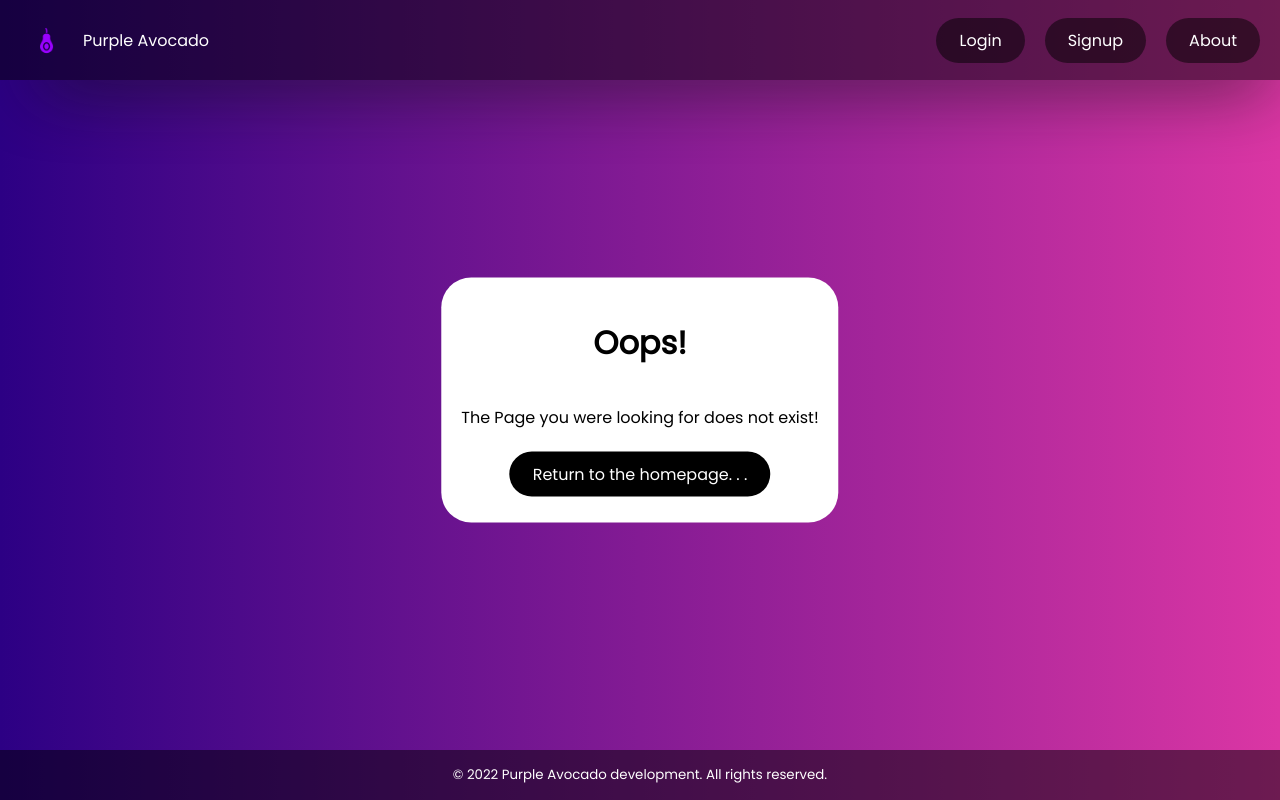
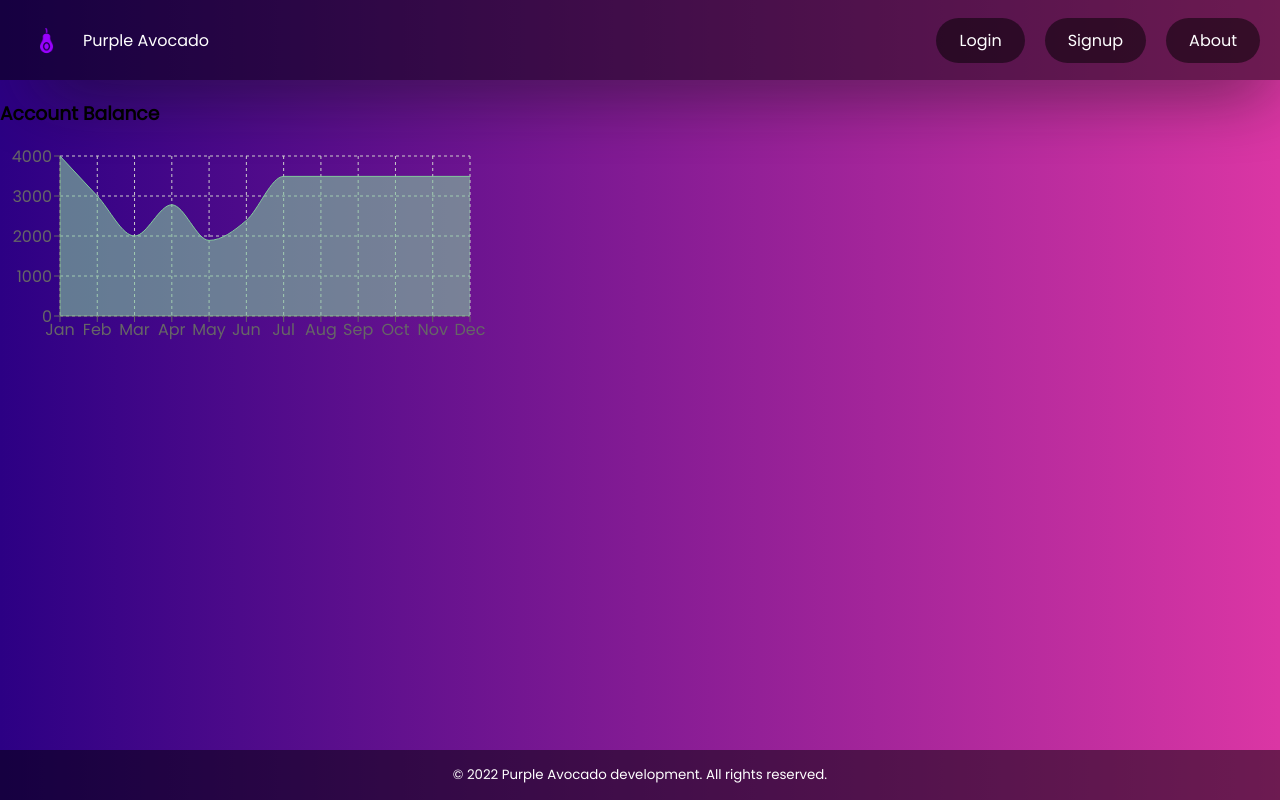
Before and after one commit to Kisokumar/purple-avocado, a React (Create React App) app in the folder front-end/: page /balance in a window 1280 px wide. Built offline with nearby package versions, Linux system fonts and the light colour scheme.

Commit message:
balance history chart

```diff
--- a/front-end/package.json
+++ b/front-end/package.json
@@ -10,6 +10,7 @@
     "react-dom": "^18.2.0",
     "react-router-dom": "^6.4.5",
     "react-scripts": "5.0.1",
+    "react-google-charts": "^4.0.0",
     "web-vitals": "^2.1.4"
   },
   "scripts": {
--- a/front-end/src/App.js
+++ b/front-end/src/App.js
@@ -5,6 +5,7 @@ import DashboardPage from "./pages/DashboardPage";
 import NotFoundPage from "./pages/NotFoundPage";
 
 import { Route, Routes } from "react-router-dom";
+import BalanceHistoryPage from "./pages/BalanceHistoryPage";
 
 function App() {
   return (
@@ -14,6 +15,7 @@ function App() {
       <Route path="/login" element={<LogInPage />} />
       <Route path="/about" element={<AboutPage />} />
       <Route path="/dashboard/:userid" element={<DashboardPage />} />
+      <Route path="/balance" element={<BalanceHistoryPage />} />
       <Route path="*" element={<NotFoundPage />} />
     </Routes>
   );
--- /dev/null
+++ b/front-end/src/components/BalanceHistory.js
@@ -0,0 +1,89 @@
+import React from "react";
+import {
+  LineChart,
+  Line,
+  XAxis,
+  YAxis,
+  CartesianGrid,
+  Tooltip,
+  Legend,
+  AreaChart,
+  Area
+} from "recharts";
+
+const data = [
+  {
+    month: "Jan",
+    Balance: 4000,
+  },
+  {
+    month: "Feb",
+    Balance: 3000,
+  },
+  {
+    month: "Mar",
+    Balance: 2000,
+  },
+  {
+    month: "Apr",
+    Balance: 2780,
+  },
+  {
+    month: "May",
+    Balance: 1890,
+  },
+  {
+    month: "Jun",
+    Balance: 2390,
+  },
+  {
+    month: "Jul",
+    Balance: 3490,
+  },
+  {
+    month: "Aug",
+    Balance: 3490,
+  },
+  {
+    month: "Sep",
+    Balance: 3490,
+  },
+  {
+    month: "Oct",
+    Balance: 3490,
+  },
+  {
+    month: "Nov",
+    Balance: 3490,
+  },
+  {
+    month: "Dec",
+    Balance: 3490,
+  }
+];
+
+export default function App() {
+  return (
+    <div>
+        <h3>Account Balance</h3>
+    <AreaChart
+        width={500}
+        height={200}
+        data={data}
+        syncId="anyId"
+        margin={{
+          top: 10,
+          right: 30,
+          left: 0,
+          bottom: 0
+        }}
+      >
+        <CartesianGrid strokeDasharray="3 3" />
+        <XAxis dataKey="month" />
+        <YAxis />
+        <Tooltip />
+        <Area type="monotone" dataKey="Balance" stroke="#82ca9d" fill="#82ca9d" />
+      </AreaChart>
+      </div>
+  );
+}
--- /dev/null
+++ b/front-end/src/pages/BalanceHistoryPage.js
@@ -0,0 +1,13 @@
+import Header from "../components/Header";
+import Footer from "../components/Footer";
+import BalanceHistory from "../components/BalanceHistory";
+
+export default function BalanceHistoryPage() {
+  return (
+    <>
+      <Header />
+      <BalanceHistory/>
+      <Footer />
+    </>
+  );
+}
```
